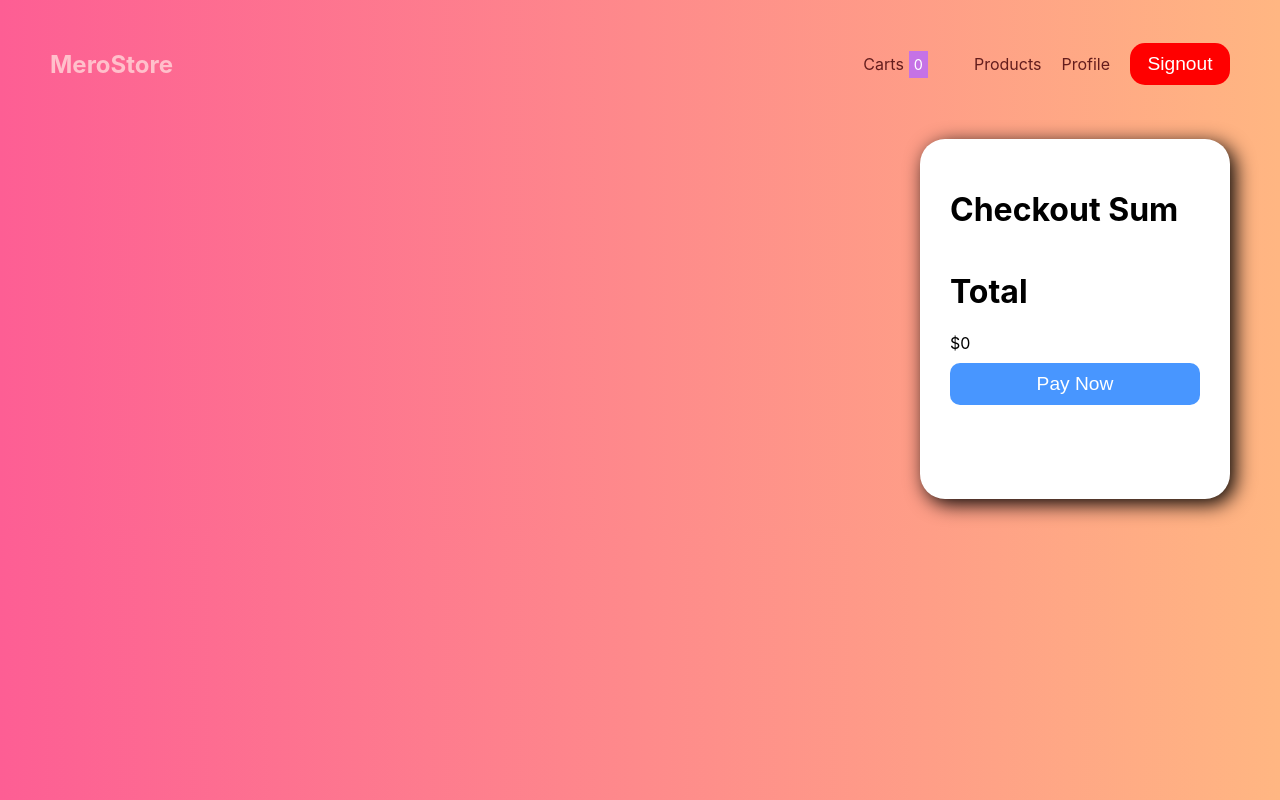
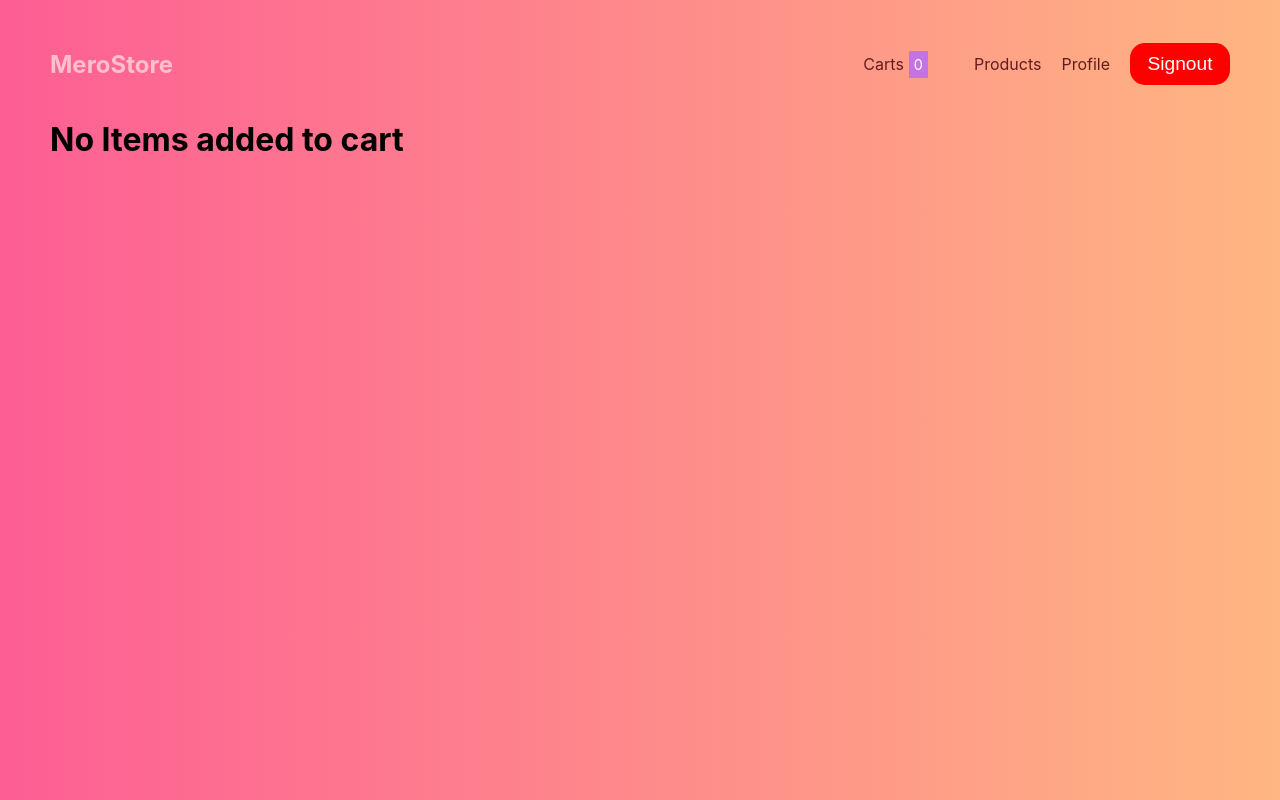
Before and after one commit to manjeetshrestha/ecommerece-react-app, a React (Vite) app: page /cart in a window 1280 px wide. Built offline with nearby package versions, Linux system fonts and the light colour scheme; sample sign-in values are in the browser's storage.

Commit message:
Conditional rendering for carts page added

```diff
--- a/src/components/Cart.jsx
+++ b/src/components/Cart.jsx
@@ -15,18 +15,22 @@ export default function Cart() {
       cartItemsCollections[cartItem.id].quantity = 1;
     }
   });
-  console.log(cartItems);
-  console.log(cartItemsCollections);
+
   cartItemsCollections = Object.values(cartItemsCollections);
-  // cartItemsCollections = JSON.stringify(cartItemsCollections);
 
   const cartCards = cartItemsCollections.map((cartItemsCollection) => {
-    // console.log(cartItem);
-
     return (
       <CartCard product={cartItemsCollection} key={cartItemsCollection.id} />
     );
   });
+
+  if (cartItems.length == 0) {
+    return (
+      <>
+        <h1>No Items added to cart</h1>
+      </>
+    );
+  } else {
     return (
       <>
         <div className="flex-container">
@@ -38,3 +42,4 @@ export default function Cart() {
       </>
     );
   }
+}
--- a/src/context/CartContext.jsx
+++ b/src/context/CartContext.jsx
@@ -35,7 +35,6 @@ export function CartProvider({ children }) {
 export function useCartItems() {
   const ctx = useContext(CartContext);
   return ctx.cartItems;
-  x;
 }
 
 export function useCartItemsUpdater() {
```
Lines whose indentation alone changed are shown as unchanged.
